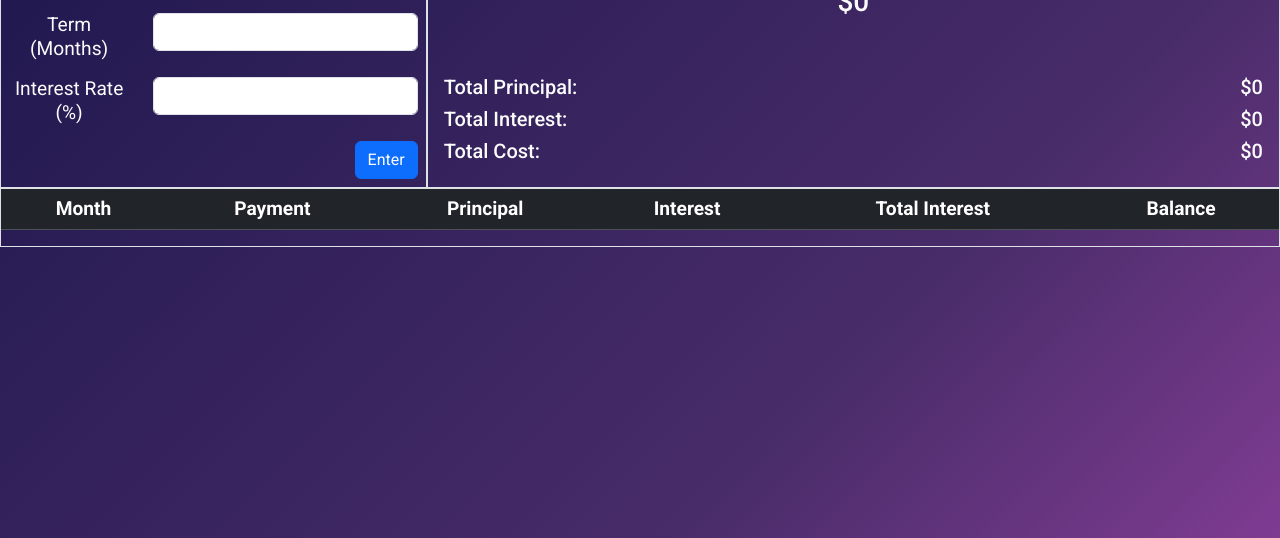
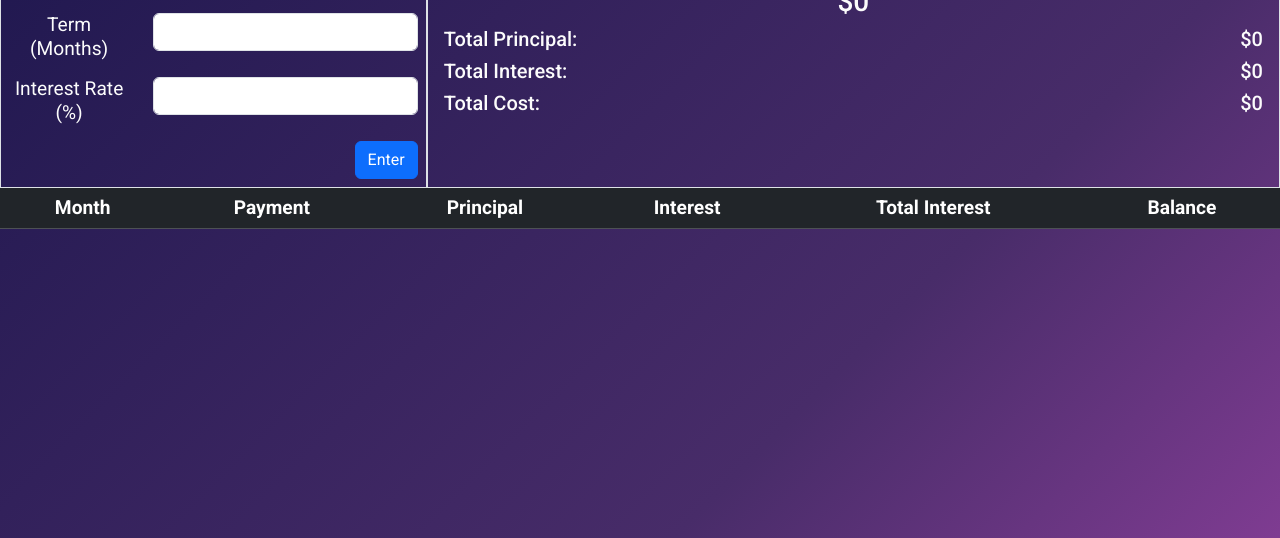
Before and after one commit to GI-Jamal/CrucibleLoanShark, a plain HTML site: page app.html in a window 1280 px wide. Shown: the part 182-720 px from the top of the page. Drawn offline with nearby package versions, Linux system fonts and the light colour scheme; some packages are replaced by stand-ins of ours; a script that the page names is missing; a web font is replaced by a local one.

Commit message:
Updated appearance

```diff
--- a/app.html
+++ b/app.html
@@ -252,7 +252,7 @@
         </div>
         <!-- Payment Stats Area -->
         <div class="col-8 border px-3 py-1">
-          <div class="row row-cols-1 gy-5">
+          <div class="row row-cols-1">
             <div
               class="col d-flex flex-column align-items-center justify-content-center"
             >
@@ -278,7 +278,7 @@
           </div>
         </div>
         <!-- Payments Table-->
-        <div class="col-12 border p-0">
+        <div class="col-12 p-0">
           <div class="table-responsive">
             <table class="table table-striped table-dark">
               <thead class="text-center">
```
